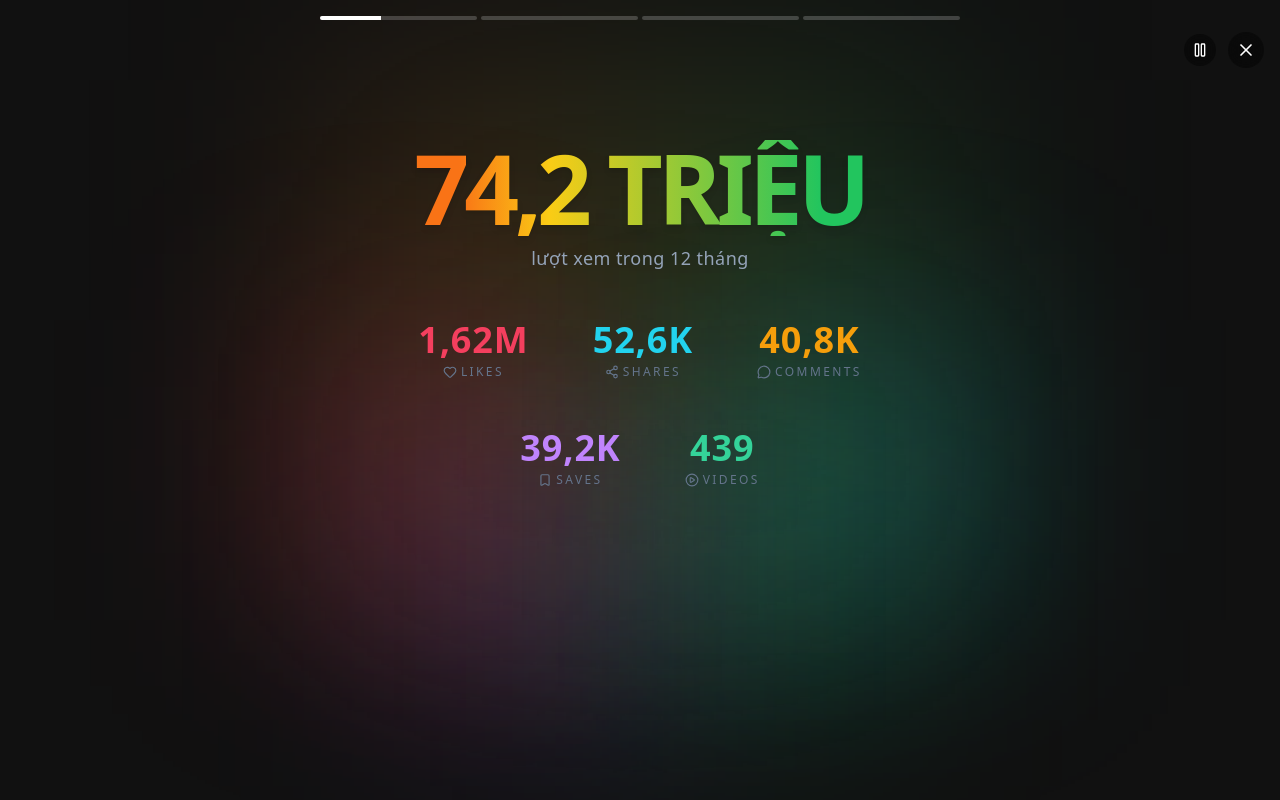
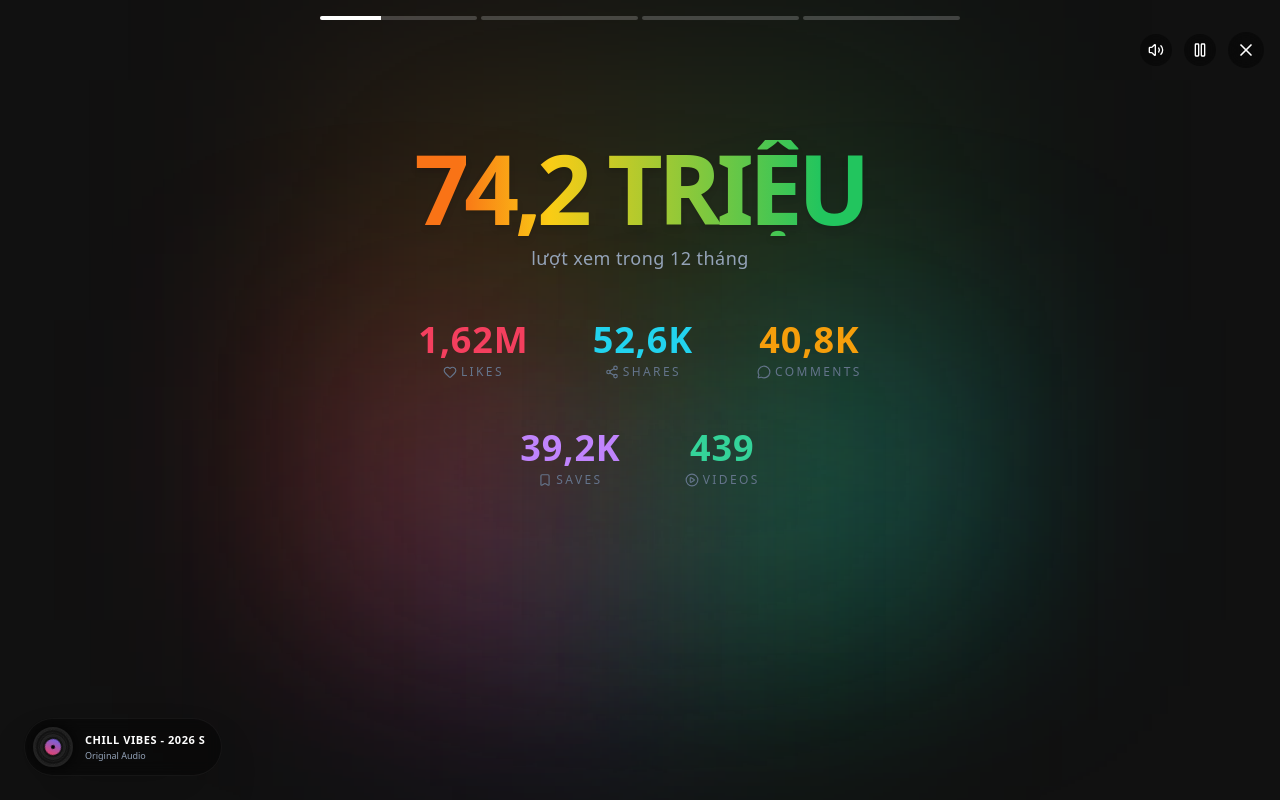
Before and after one commit to HoangLan01/tiktok_rollback, a Next.js app: page / in a window 1280 px wide. Both pictures are taken after a click on the button "Play Summary". Built offline with nearby package versions, Linux system fonts and the light colour scheme.

Commit message:
lannh:feat-Add mute button for story mode

```diff
--- a/src/components/StoryProgress.tsx
+++ b/src/components/StoryProgress.tsx
@@ -1,5 +1,5 @@
-import { useEffect, useState, useCallback } from "react";
-import { X, Pause, Play, ChevronLeft, ChevronRight } from "lucide-react";
+import { useEffect, useState, useCallback, useRef } from "react";
+import { X, Pause, Play, ChevronLeft, ChevronRight, Volume2, VolumeX, Disc3 } from "lucide-react";
 
 type Props = {
   tabs: string[];
@@ -20,6 +20,9 @@ export default function StoryProgress({
 }: Props) {
   const [progress, setProgress] = useState(0);
   const [isPaused, setIsPaused] = useState(false);
+  const [isMuted, setIsMuted] = useState(false);
+
+  const audioRef = useRef<HTMLAudioElement | null>(null);
 
   const handleNext = useCallback(() => {
     if (activeTabIndex < tabs.length - 1) {
@@ -35,6 +38,30 @@ export default function StoryProgress({
     }
   }, [activeTabIndex, onNextSlide]);
 
+  // Audio Play/Pause Sync
+  useEffect(() => {
+    if (audioRef.current) {
+        if (isPaused) {
+            audioRef.current.pause();
+        } else {
+            // Attempt to play, catch potential autoplay restriction errors safely
+            const playPromise = audioRef.current.play();
+            if (playPromise !== undefined) {
+                playPromise.catch(() => {
+                    console.log("Audio autoplay prevented by browser. User interaction needed.");
+                });
+            }
+        }
+    }
+  }, [isPaused]);
+
+  // Audio Mute Sync
+  useEffect(() => {
+    if (audioRef.current) {
+        audioRef.current.muted = isMuted;
+    }
+  }, [isMuted]);
+
   // Keyboard navigation
   useEffect(() => {
     const handleKeyDown = (e: KeyboardEvent) => {
@@ -46,6 +73,8 @@ export default function StoryProgress({
         setIsPaused(p => !p);
       } else if (e.key === "Escape") {
         onClose();
+      } else if (e.key.toLowerCase() === "m") {
+        setIsMuted(m => !m);
       }
     };
 
@@ -79,6 +108,10 @@ export default function StoryProgress({
 
   return (
     <div className="fixed inset-0 z-50 pointer-events-none flex flex-col items-center justify-between">
+
+      {/* Hidden Audio Element */}
+      <audio ref={audioRef} src="/bgm.mp3" loop preload="auto" />
+
       {/* Top Bar with Progress Indicators */}
       <div className="w-full max-w-2xl mx-auto px-4 pt-4 flex items-center space-x-1 pointer-events-auto">
         {tabs.map((_, idx) => {
@@ -97,8 +130,15 @@ export default function StoryProgress({
         })}
       </div>
 
-      {/* Close & Pause Controls */}
+      {/* Close & Player Controls (Top Right) */}
       <div className="absolute top-8 right-4 flex items-center space-x-3 pointer-events-auto">
+        <button
+          onClick={() => setIsMuted(!isMuted)}
+          className="p-2 bg-black/40 backdrop-blur-md text-white rounded-full hover:bg-black/60 transition"
+          title="Tật/Bật âm thanh (Phím M)"
+        >
+          {isMuted ? <VolumeX className="w-4 h-4 text-slate-400" /> : <Volume2 className="w-4 h-4" />}
+        </button>
         <button
           onClick={() => setIsPaused(!isPaused)}
           className="p-2 bg-black/40 backdrop-blur-md text-white rounded-full hover:bg-black/60 transition"
@@ -115,8 +155,36 @@ export default function StoryProgress({
         </button>
       </div>
 
+      {/* Vinyl Record Banner (Bottom Left) */}
+      <div className="absolute bottom-6 left-6 pointer-events-auto flex items-center space-x-3 bg-black/40 backdrop-blur-[8px] pl-2 pr-4 py-2 rounded-full border border-white/5 shadow-2xl">
+        <div className="relative w-10 h-10 rounded-full bg-[#111] border-2 border-[#222] flex items-center justify-center overflow-hidden shadow-[0_0_15px_rgba(0,0,0,0.8)]">
+            {/* The Vinyl grooved texture */}
+            <div className={`absolute inset-0 rounded-full border border-white/10 ${!isPaused ? 'animate-spin' : ''}`} style={{ animationDuration: '3s' }}>
+                 <div className="absolute inset-[2px] rounded-full border border-white/5"></div>
+                 <div className="absolute inset-[4px] rounded-full border border-white/5"></div>
+                 <div className="absolute inset-[6px] rounded-full border border-white/5"></div>
+            </div>
+            {/* Center Label Custom Art (Generic Gradient) */}
+            <div className={`w-4 h-4 rounded-full bg-gradient-to-tr from-rose-500 to-indigo-500 z-10 ${!isPaused ? 'animate-spin' : ''}`} style={{ animationDuration: '3s' }}>
+                {/* Spindle block */}
+                <div className="absolute inset-0 m-auto w-1 h-1 bg-black rounded-full"></div>
+            </div>
+            <Disc3 className="w-full h-full text-white/5 absolute p-1 pointer-events-none" />
+        </div>
+
+        {/* Song Info Marquee */}
+        <div className="flex flex-col max-w-[120px] overflow-hidden">
+            <div className="flex w-max shrink-0">
+                <span className={`text-[11px] font-bold text-white uppercase tracking-wider ${!isPaused ? 'animate-[marquee_6s_linear_infinite]' : ''}`}>
+                    Chill Vibes - 2026 Soundtrack &nbsp;&nbsp;&nbsp;&nbsp; Chill Vibes - 2026 Soundtrack
+                </span>
+            </div>
+            <span className="text-[9px] text-slate-400 truncate">Original Audio</span>
+        </div>
+      </div>
+
       {/* Invisible clickable areas for manual navigation & Visible Navigation Buttons */}
-      <div className="absolute inset-0 top-20 pointer-events-auto flex items-center">
+      <div className="absolute inset-x-0 top-20 bottom-24 pointer-events-auto flex items-stretch">
         {/* Left Side: Go Back */}
         <div
           className="w-1/4 h-full cursor-w-resize group flex items-center justify-start pl-4 sm:pl-8"
```
Also changed, not shown: 1 other file (tests, documents, lock files or other folders).
